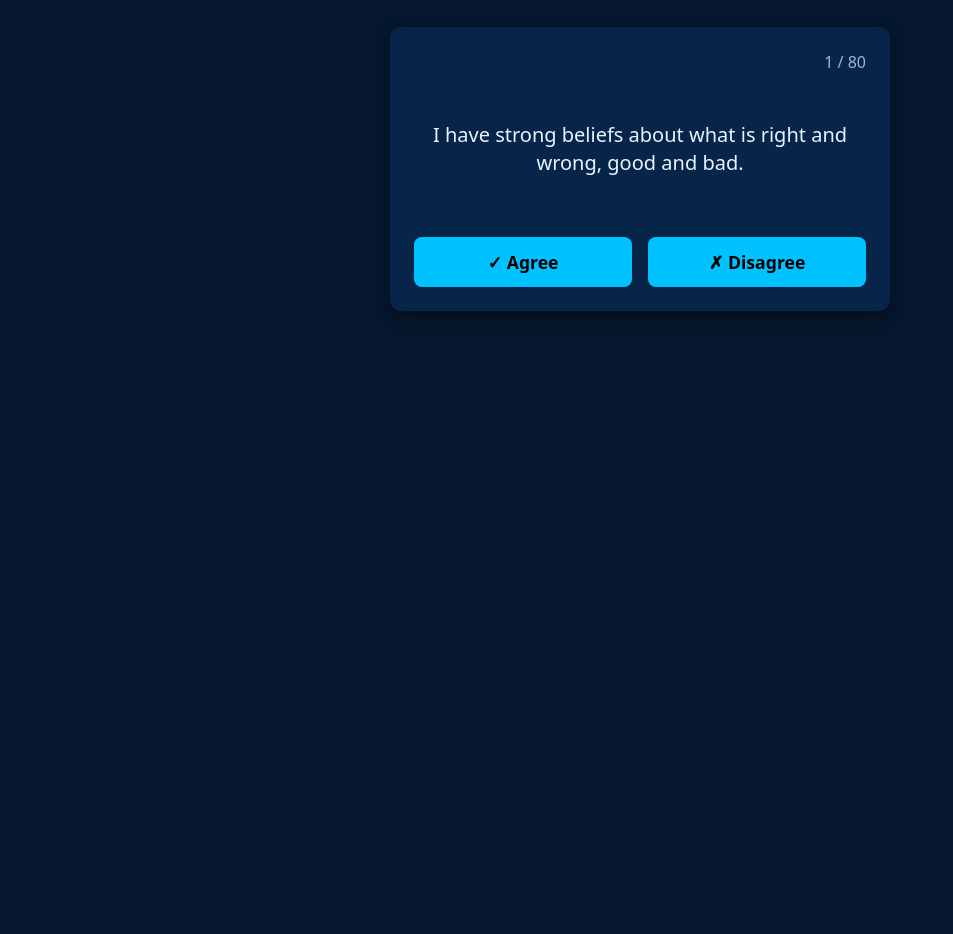
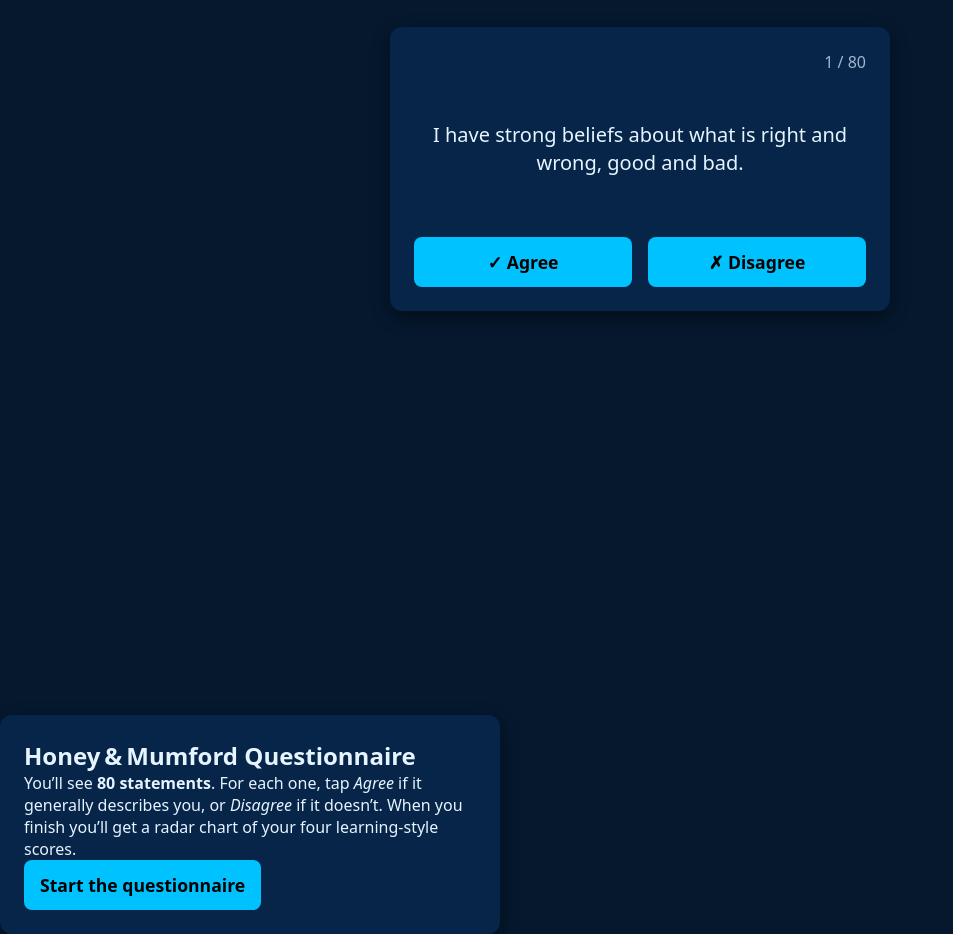
Before and after one commit to TeamFisherCoaching/Honey-Mumford-App, a plain HTML site: page index.html in a window 1280 px wide. Shown: the part 65-999 px from the top of the page, without its empty margins (0-953 px from the left). Before the commit the page ends 800 px from the top, so only its background shows below. Drawn offline with nearby package versions, Linux system fonts and the light colour scheme.

Commit message:
Update index.html

```diff
--- a/index.html
+++ b/index.html
@@ -42,5 +42,16 @@
       <button id="startBtn">Start questionnaire</button>
     </section>
   </main>
+  <!-- INTRO / HOME ------------------------------------------------>
+<section id="introCard" class="card">
+  <h1>Honey &amp; Mumford Questionnaire</h1>
+  <p>
+    You’ll see <strong>80 statements</strong>. For each one, tap
+    <em>Agree</em> if it generally describes you, or <em>Disagree</em> if it doesn’t.
+    When you finish you’ll get a radar chart of your four learning‑style scores.
+  </p>
+  <button id="beginBtn">Start the questionnaire</button>
+</section>
+
 </body>
 </html>
```
